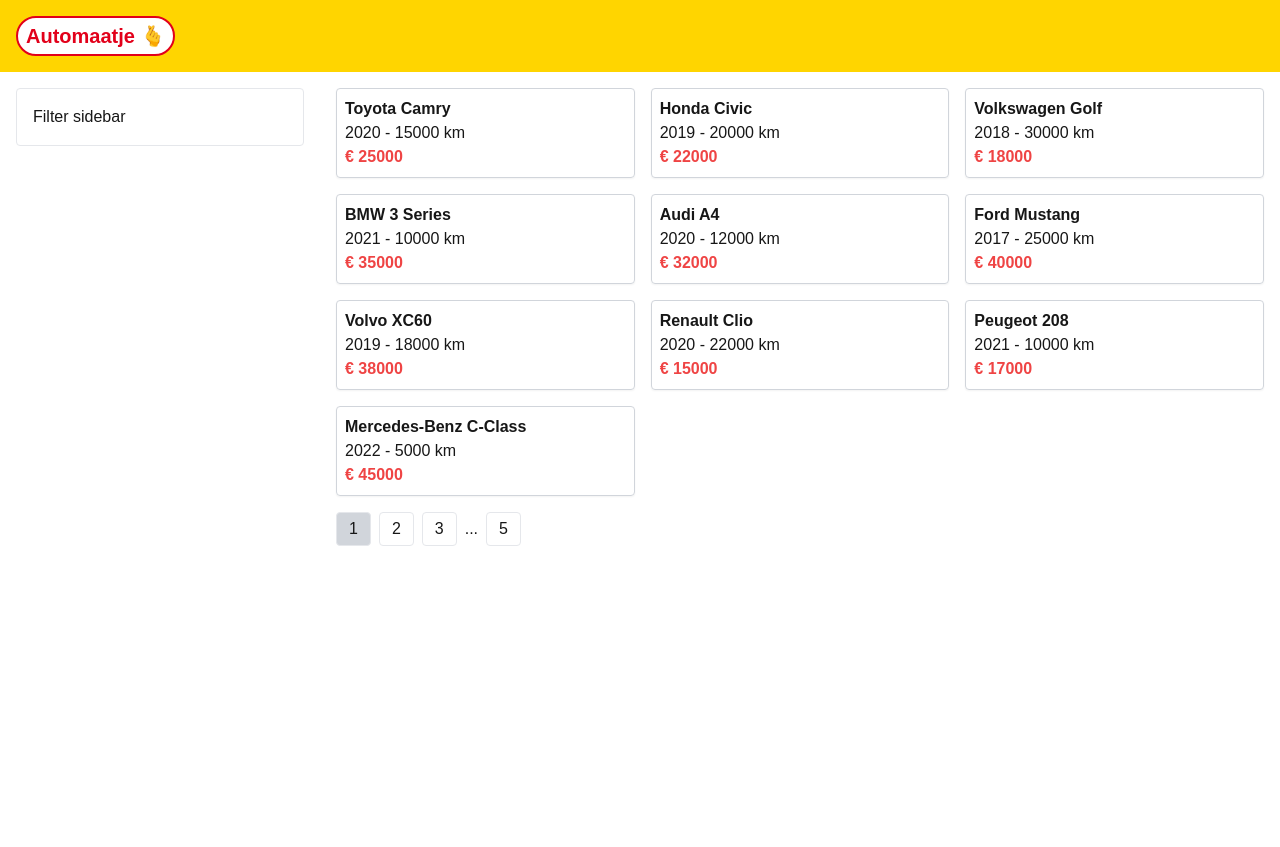
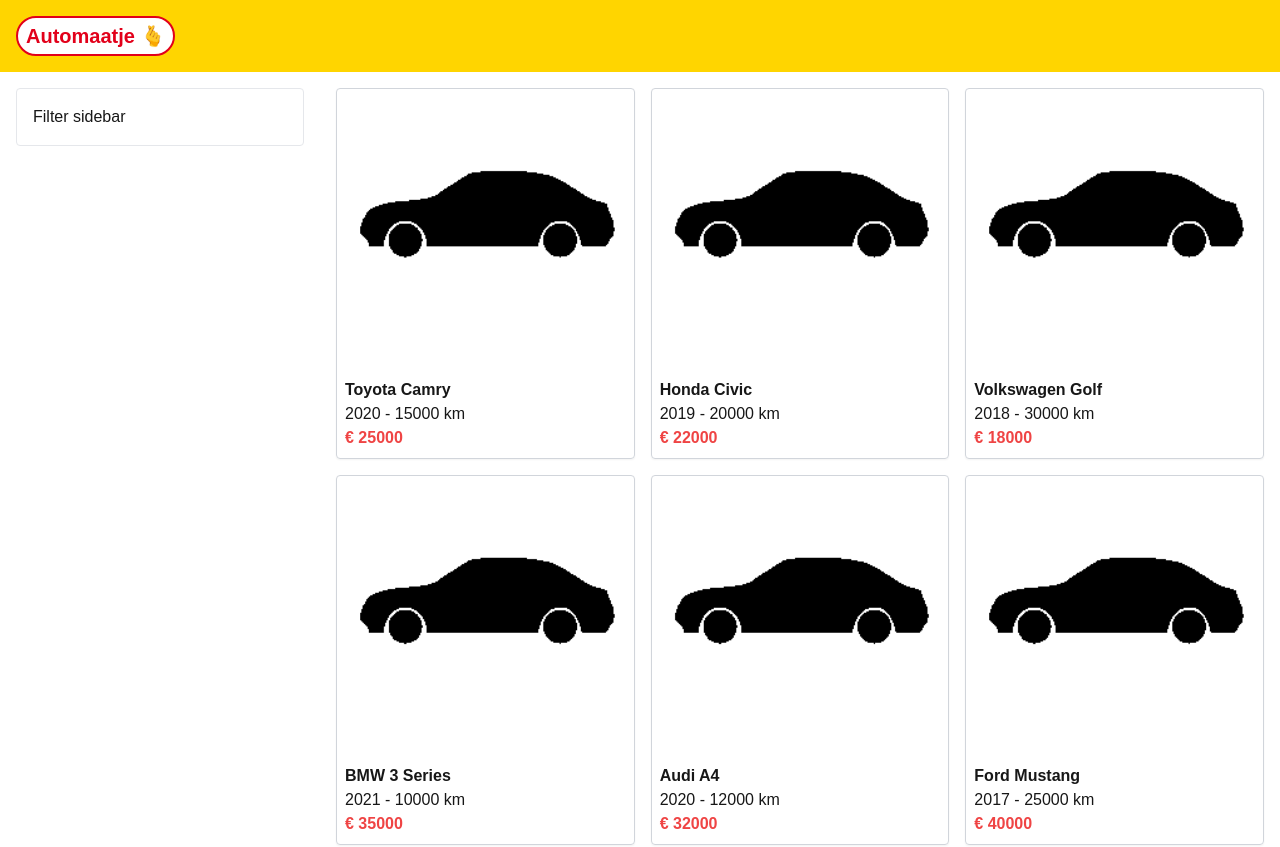
Before and after one commit to drikusroor/automaatje, a Next.js app: page /products in a window 1280 px wide. Shown: the top 847 px of the page. Before the commit the page ends 800 px from the top, so only its background shows below. Built offline with nearby package versions, Linux system fonts and the light colour scheme.

Commit message:
Feat: Add image rendering to ProductListTile component with placeholder and styling

```diff
--- a/app/components/ProductListTile.tsx
+++ b/app/components/ProductListTile.tsx
@@ -1,4 +1,5 @@
 
+import Image from 'next/image';
 import React from 'react';
 
 interface Product {
@@ -19,6 +20,13 @@
 export default function ProductListTile({ product }: { product: Product }) {
   return (
     <div className="border border-gray-300 p-2 rounded shadow-sm">
+      <Image
+        src={`/images/car-placeholder.png`}
+        width={300}
+        height={200}
+        alt={product.make}
+        className='invert'
+      />
       <h3 className="font-bold">{product.make} {product.model}</h3>
       <p>{product.year} - {product.mileage} km</p>
       <p className="text-red-500 font-semibold">€ {product.price}</p>
```
Also changed, not shown: public/images/car-placeholder.png (added).
